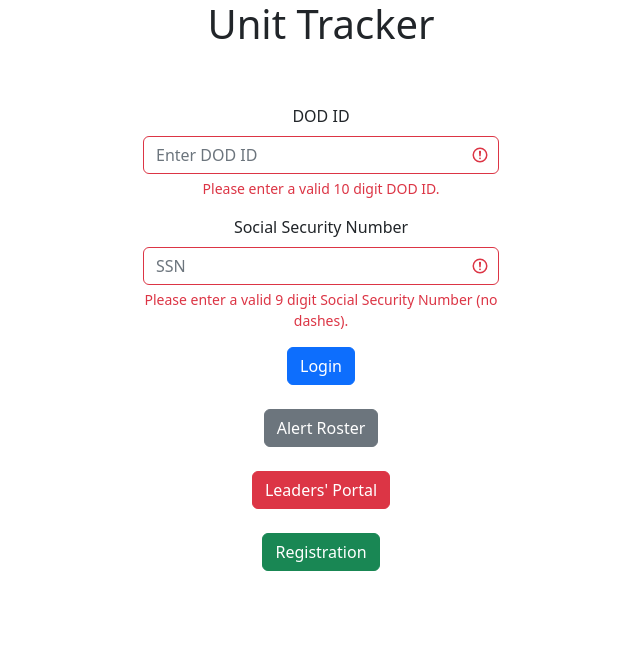
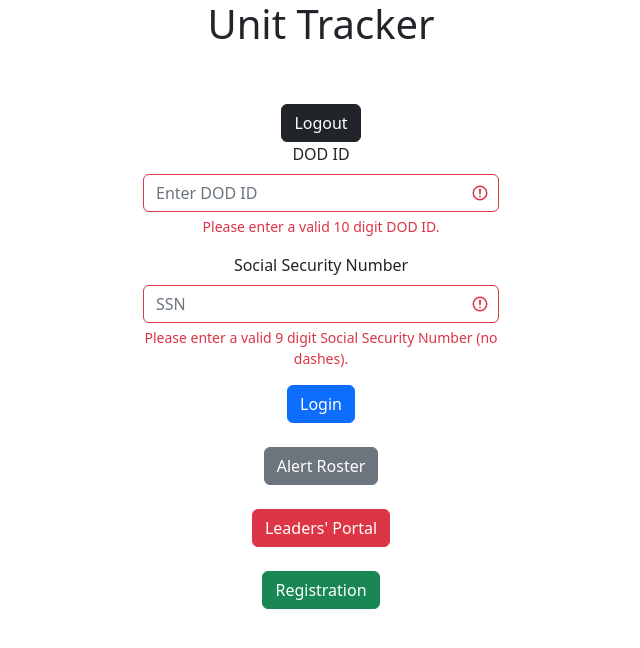
Before and after one commit to CustomFont/unit-tracker, a React (Create React App) app in the folder frontend/: page / in a window 1280 px wide. Shown: the top 648 px of the page, without its empty margins (319-959 px from the left). Built offline with nearby package versions, Linux system fonts and the light colour scheme.

Commit message:
logout button component

```diff
--- /dev/null
+++ b/frontend/src/components/LogoutButton.js
@@ -0,0 +1,10 @@
+import Button from "react-bootstrap/esm/Button";
+import { useNavigate } from "react-router";
+
+export default function LogoutButton(){
+    const navigate = useNavigate();
+    return(
+        <Button variant="dark" onClick={() => fetch('http://localhost:8080/logout', { credentials: 'include' }).then(res=>navigate('/'))}>Logout</Button>
+    )
+
+}
--- a/frontend/src/components/login.js
+++ b/frontend/src/components/login.js
@@ -3,6 +3,7 @@ import Button from 'react-bootstrap/Button';
 import Form from 'react-bootstrap/Form';
 import {LinkContainer} from 'react-router-bootstrap'
 import { useNavigate } from 'react-router-dom';
+import LogoutButton from './LogoutButton';
 
 export default function Login() {
     const [userLogin, setUserLogin] = useState({"DODID": "", "SSN": ""})
@@ -26,6 +27,7 @@ export default function Login() {
             currentErrors = { ...currentErrors, "DODID": false }
         }
         setErrors(currentErrors)
+    // eslint-disable-next-line react-hooks/exhaustive-deps
     },[userLogin])
 
     const onFormSubmit = (e) => {
@@ -65,6 +67,7 @@ export default function Login() {
 
     return (
         <>
+            <LogoutButton/>
             <Form noValidate>
                 <Form.Group className="mb-3" controlId="formBasicDod">
                     <Form.Label>DOD ID</Form.Label>
```
Also changed, not shown: frontend/src/styles/LogoutButton.css (added).
